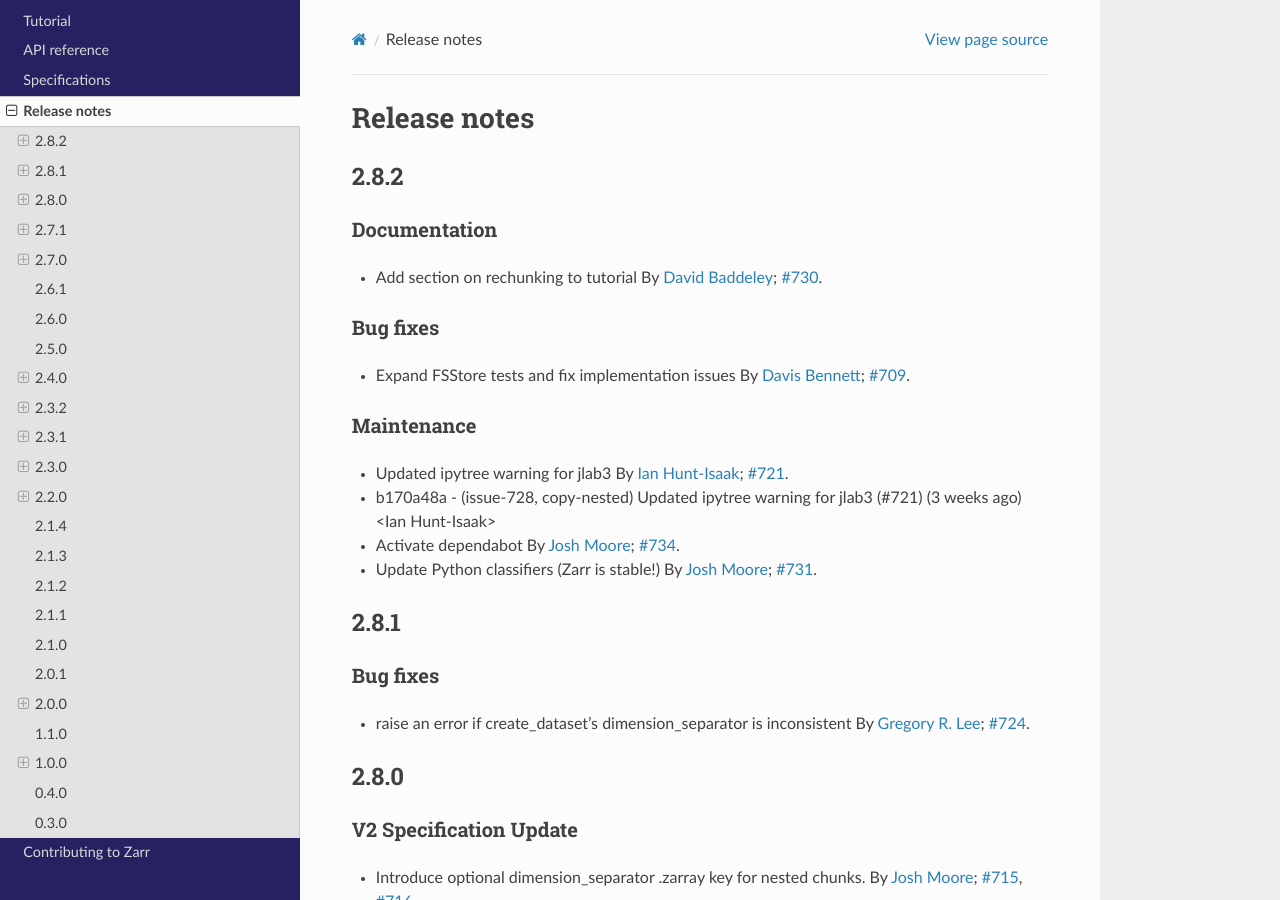
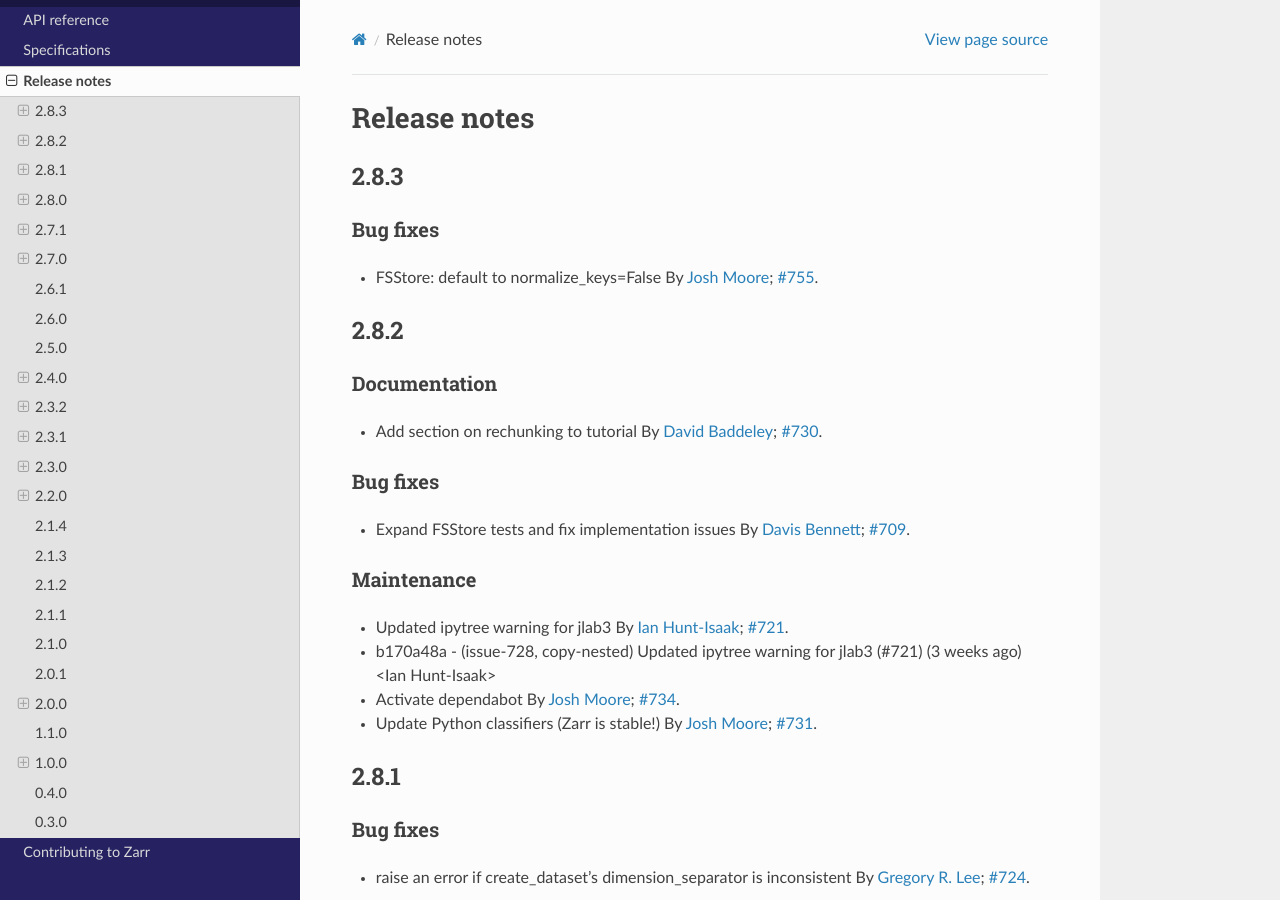
Before and after one commit to enthusiastdev121/zarr-python, a Sphinx documentation site: the page built from docs/release.rst, in a window 1280 px wide and 900 px high. Built offline with Sphinx 7.4.7 and the Read the Docs theme 2.0.0, drawn with Linux system fonts in a browser that asks for light colours; the version number could not be read and is left out.

Commit message:
2.8.3 changelog

```diff
--- a/docs/release.rst
+++ b/docs/release.rst
@@ -1,5 +1,16 @@
 Release notes
 =============
+
+.. _release_2.8.3:
+
+2.8.3
+-----
+
+Bug fixes
+~~~~~~~~~
+
+* FSStore: default to normalize_keys=False
+  By :user:`Josh Moore <joshmoore>`; :issue:`755`.
 
 .. _release_2.8.2:
 
```
